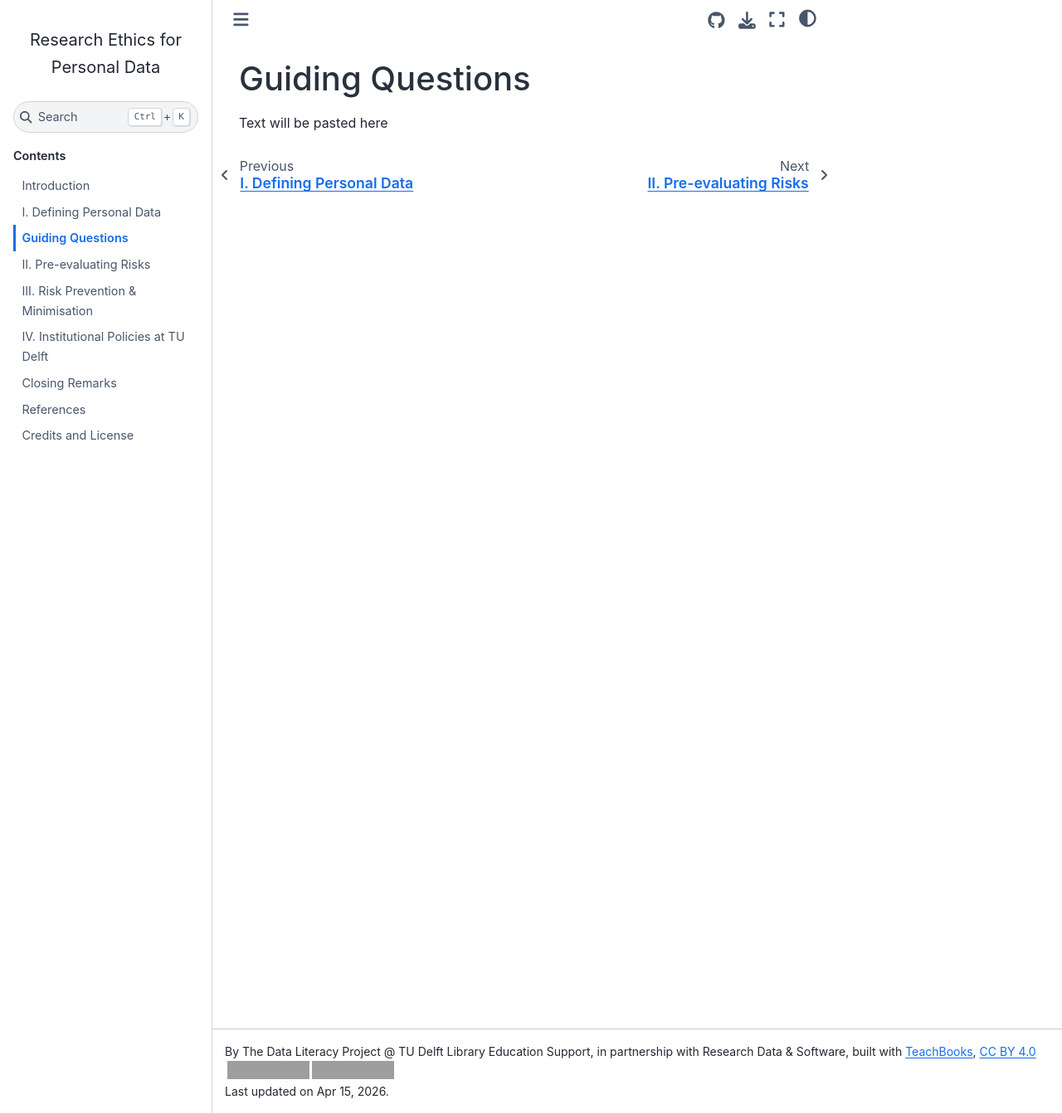
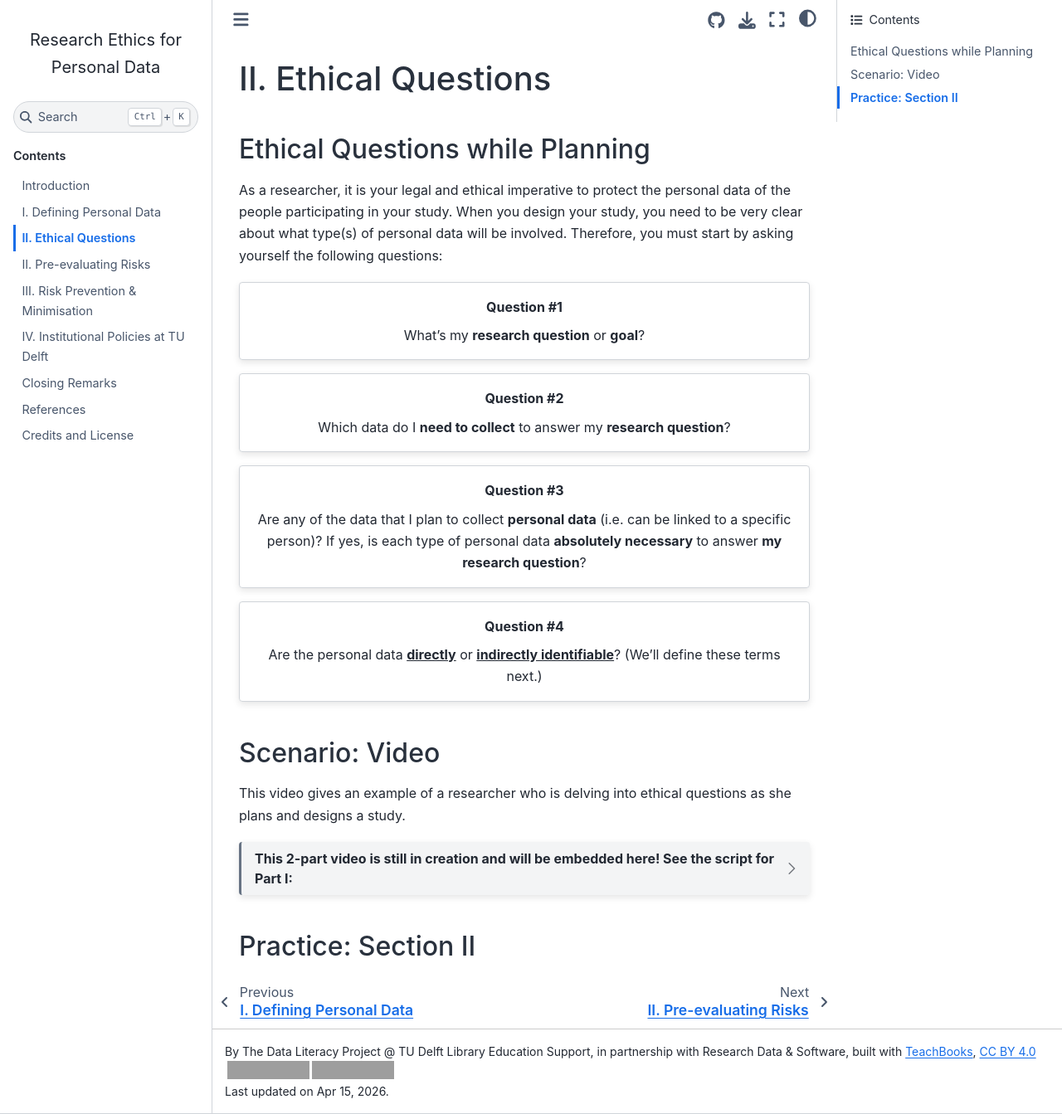
Before and after one commit to tu-delft-library/BSc_Research_Ethics_for_Personal_Data, a Jupyter Book: the page built from book/guiding_questions.md, in a window 1280 px wide and 1343 px high. Shown: the whole window at 83% size. Built offline with Jupyter Book 1.0.4 settings and Sphinx 7.4.7 and the Sphinx Book theme 1.1.4, drawn with Linux system fonts in a browser that asks for light colours; comment, search, counter and statistics services are not loaded; grey boxes are pictures that could not be loaded.

Commit message:
created new section for guiding questions

```diff
--- a/book/guiding_questions.md
+++ b/book/guiding_questions.md
@@ -1,3 +1,77 @@
-# Guiding Questions
+# II. Ethical Questions
 
-Text will be pasted here
+
+## Ethical Questions while Planning
+
+As a researcher, it is your legal and ethical imperative to protect the personal data of the people participating in your study. When you design your study, you need to be very clear about what type(s) of personal data will be involved. Therefore, you must start by asking yourself the following questions:
+<br>
+
+:::{card} Question #1
+:class-card: text-center
+What's my **research question** or **goal**?
+:::
+
+:::{card} Question #2
+:class-card: text-center
+Which data do I **need to collect** to answer my **research question**?
+:::
+
+:::{card} Question #3
+:class-card: text-center
+Are any of the data that I plan to collect **personal data** (i.e. can be linked to a specific person)? If yes, is each type of personal data **absolutely necessary** to answer **my research question**?
+:::
+
+:::{card} Question #4
+:class-card: text-center
+Are the personal data <u>**directly**</u> or <u>**indirectly identifiable**</u>?
+(We'll define these terms next.)
+:::
+
+
+## Scenario: Video
+
+This video gives an example of a researcher who is delving into ethical questions as she plans and designs a study.
+
+:::{dropdown} This 2-part video is still in creation and will be embedded here! See the script for Part I:
+**Part I:**
+
+In this video, we will see a scenario of a researcher who will use ethical questions to guide the design of a study that involves personal data.
+
+This is Paula. She is designing a research project, and as an ethical researcher, she wants to prioritize the safety and privacy of her human research participants. Her goal is to conduct research ethically, or in a decent way, by protecting the privacy, safety, and wellbeing of her research participants.
+
+Therefore, starting in the planning phase of her study, Paula must ask herself a series of questions related to personal data.
+
+**What is the research question and/or goal?**
+
+Paula wants to know how well students in different academic programs can attend lectures based on the scheduled lecture time slots and locations. She plans to investigate whether there are barriers that hinder students from participating in this important aspect of learning during their academic experience. She wants to investigate if there are differences between academic programs, so she intends to collect opinions from students enrolled in four academic programs.
+
+**What data is necessary to answer the research question?**
+
+Paula will ask students to respond to a digital questionnaire. She determines that she will need to collect five data points to meet her research goals. Her digital questionnaire will ask students about:
+
+- Their academic programme
+
+- Their year of study
+
+- Their level of satisfaction with the accessibility of schedules (as measured on a five-point scale).
+
+- Whether they have requested schedule adjustments. If so, the reason for these schedule adjustments and whether their requests were fulfilled.
+
+- Any other existing barriers, in the student's opinion.
+
+Now that she's clear on what data is needed, Paula needs to ask herself several follow-up questions:
+
+**Will my project involve personal data? If yes, are the personal data absolutely necessary to answer my research question?**
+
+**Will I be collecting directly or indirectly identifiable personal information?**
+
+Indeed, Paula plans to collect personal data from her study participants. While she is mapping out her project, Paula also asks herself if she should also collect the names and student ID numbers of the students. But she determines that names and ID numbers are not essential to answer her research question or to organise her project. Paula decides that her questionnaire will not ask students about these personally identifiable details.
+
+Paula knows that the information about academic programme, year of study, and reasons for scheduling adjustments are personal data because these details can be traced back to individual respondents. Paula determines that these are examples of indirectly identifiable personal data: a student's academic program or year would not be enough to reidentify that student, but re-identification might be possible in combination with the reasons for scheduling changes.
+
+So before she starts collecting any data, Paula will need to carefully assess elements of potential risk in her project and identify ways to minimize or prevent them.
+
+This way she can prioritize the safety and privacy of her participants.
+:::
+
+## Practice: Section II
```
